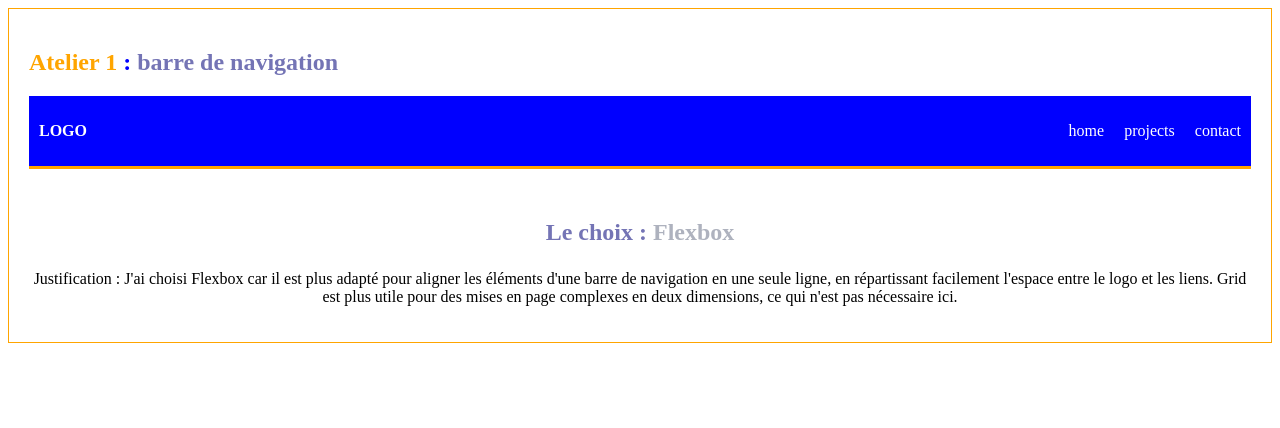
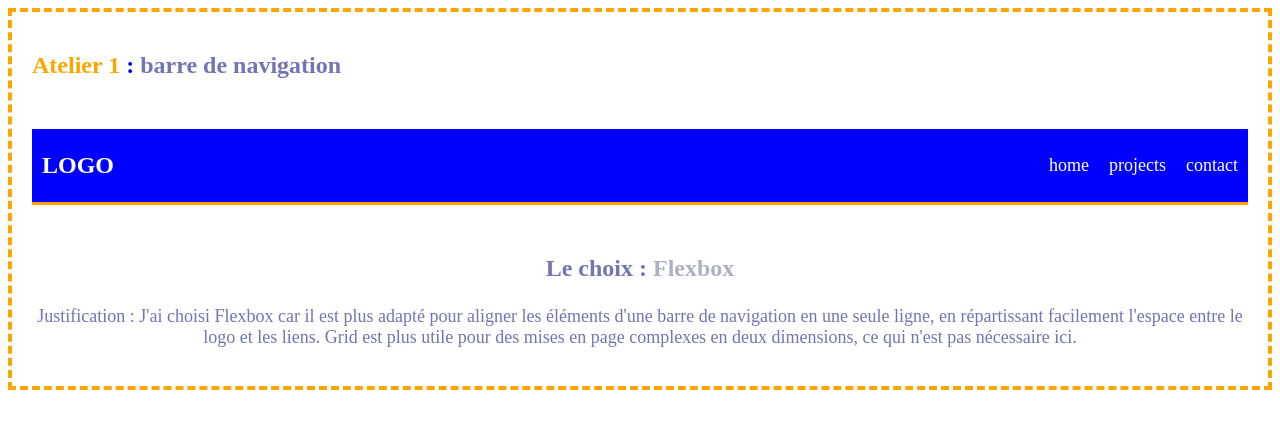
Before and after one commit to moonspark78/S1_projet4_Flex-ou-Grid, a plain HTML site: page index.html in a window 1280 px wide. Drawn offline with Linux system fonts and the light colour scheme.

Commit message:
📈 working border dashed  📈

```diff
--- a/style.css
+++ b/style.css
@@ -2,7 +2,7 @@
     max-width: 1295px;
     margin: 0 auto;
     padding: 20px;
-    border: solid 1px orange;
+    border: dashed 4px orange;
    }
 .orange {
     color: orange;
@@ -19,6 +19,7 @@
     justify-content: space-between;
     align-items: center;
     padding: 10px;
+    margin-top: 50px;
     border-bottom: solid 3px orange;
 }
 
@@ -32,11 +33,13 @@
 .nav-links a{
     color: white;
     text-decoration: none;
+    font-size: 18px;
 }
 
 .logo {
     color: white;
     font-weight: bold;
+    font-size: 24px;
 }
 
 .justification {
@@ -53,3 +56,8 @@
     font-weight: bold;
     color: #aeb2be;
 }
+
+.jus{
+    color: rgb(116, 116, 181);
+    font-size: 18px;
+}
```
